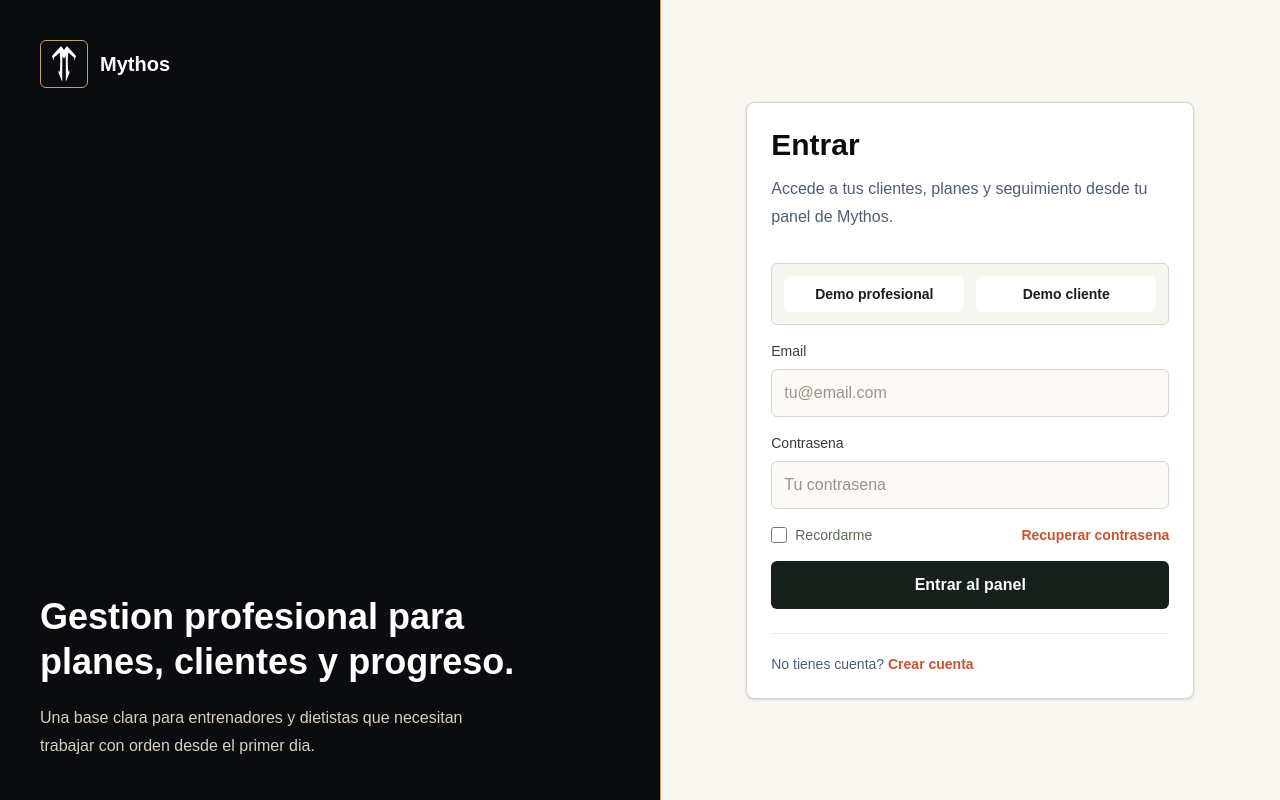
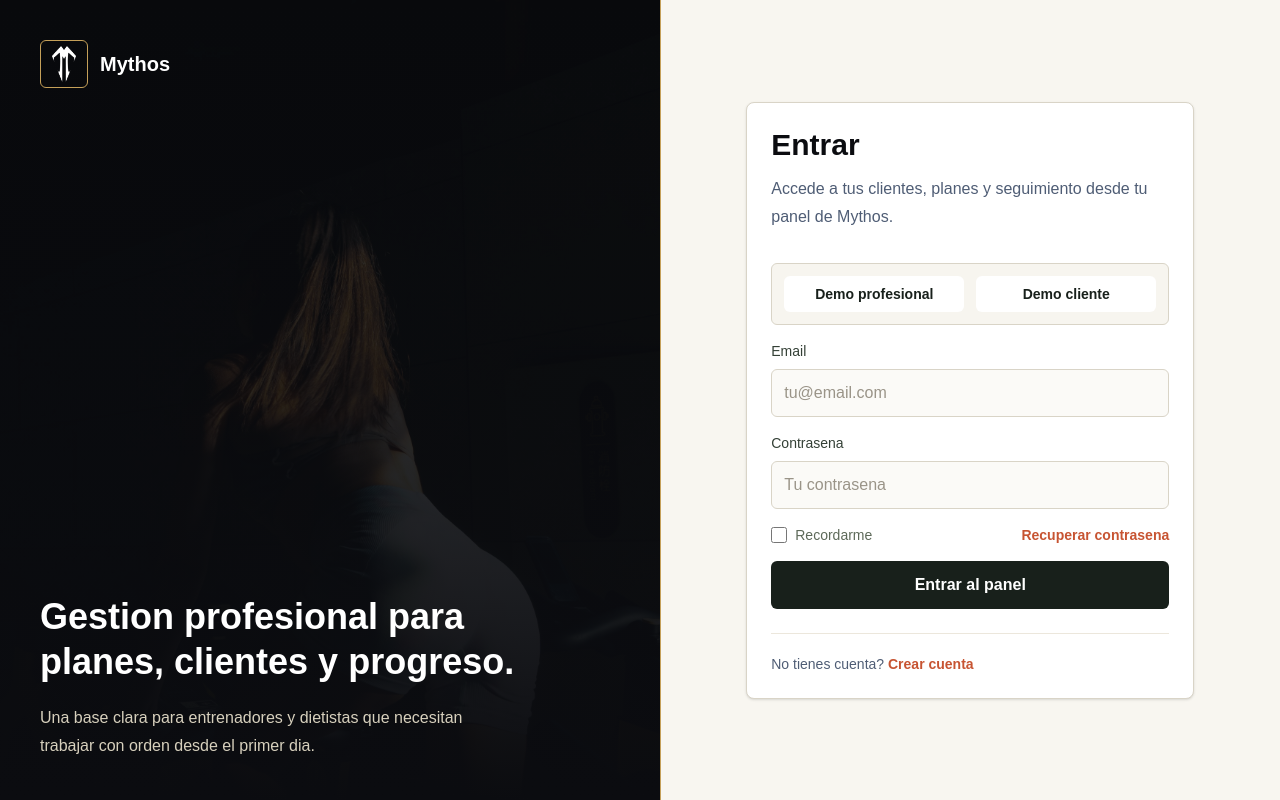
Before and after one commit to ag99u24/MYTHOS_APP, a Next.js app in the folder frontend/: page /login in a window 1280 px wide. Built offline with nearby package versions, Linux system fonts and the light colour scheme; no server answers.

Commit message:
feat: add auth background imagery

```diff
--- a/frontend/src/components/AuthCard.tsx
+++ b/frontend/src/components/AuthCard.tsx
@@ -12,14 +12,24 @@ type AuthCardProps = {
 export function AuthCard({ title, description, children, footer }: AuthCardProps) {
   return (
     <main className="flex min-h-screen bg-[#f8f6f0] text-[#0b0c10]">
-      <section className="hidden flex-1 border-r border-[#c5a059] bg-[#0b0c10] p-10 text-white lg:flex lg:flex-col lg:justify-between">
-        <Link href="/" className="flex items-center gap-3 text-xl font-semibold">
+      <section className="relative hidden flex-1 overflow-hidden border-r border-[#c5a059] bg-[#0b0c10] p-10 text-white lg:flex lg:flex-col lg:justify-between">
+        <Image
+          src="/auth-training.jpg"
+          alt="Persona entrenando en gimnasio"
+          fill
+          sizes="50vw"
+          className="object-cover opacity-55"
+          priority
+        />
+        <div className="absolute inset-0 bg-[#0b0c10]/60" />
+        <div className="absolute inset-0 bg-gradient-to-t from-[#0b0c10] via-[#0b0c10]/40 to-transparent" />
+        <Link href="/" className="relative z-10 flex items-center gap-3 text-xl font-semibold">
           <span className="flex size-12 items-center justify-center rounded-md border border-[#c5a059] p-2">
             <Image src="/mythos-logo.png" alt="Mythos" width={30} height={44} className="h-9 w-auto invert" priority />
           </span>
           <span>Mythos</span>
         </Link>
-        <div>
+        <div className="relative z-10">
           <p className="max-w-lg text-4xl font-semibold leading-tight">
             Gestion profesional para planes, clientes y progreso.
           </p>
```
Also changed, not shown: frontend/public/auth-training.jpg (added).
